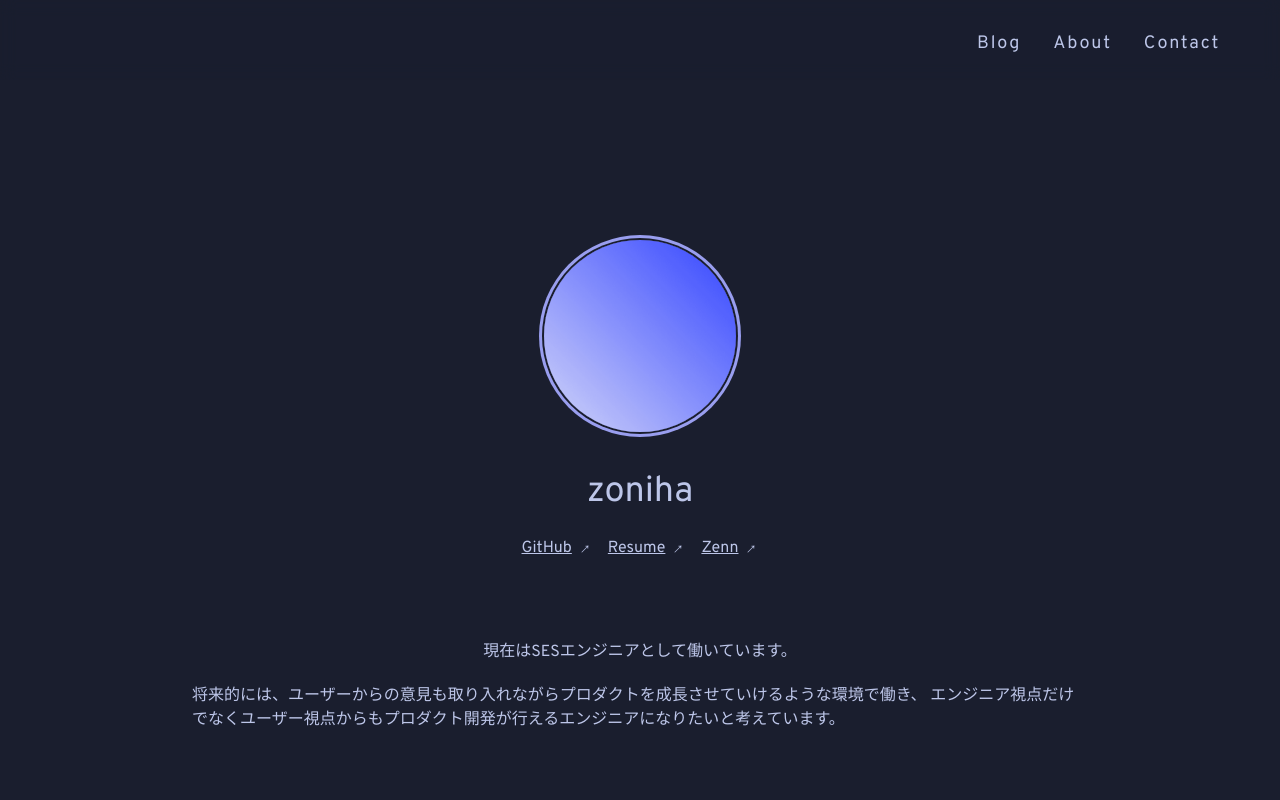
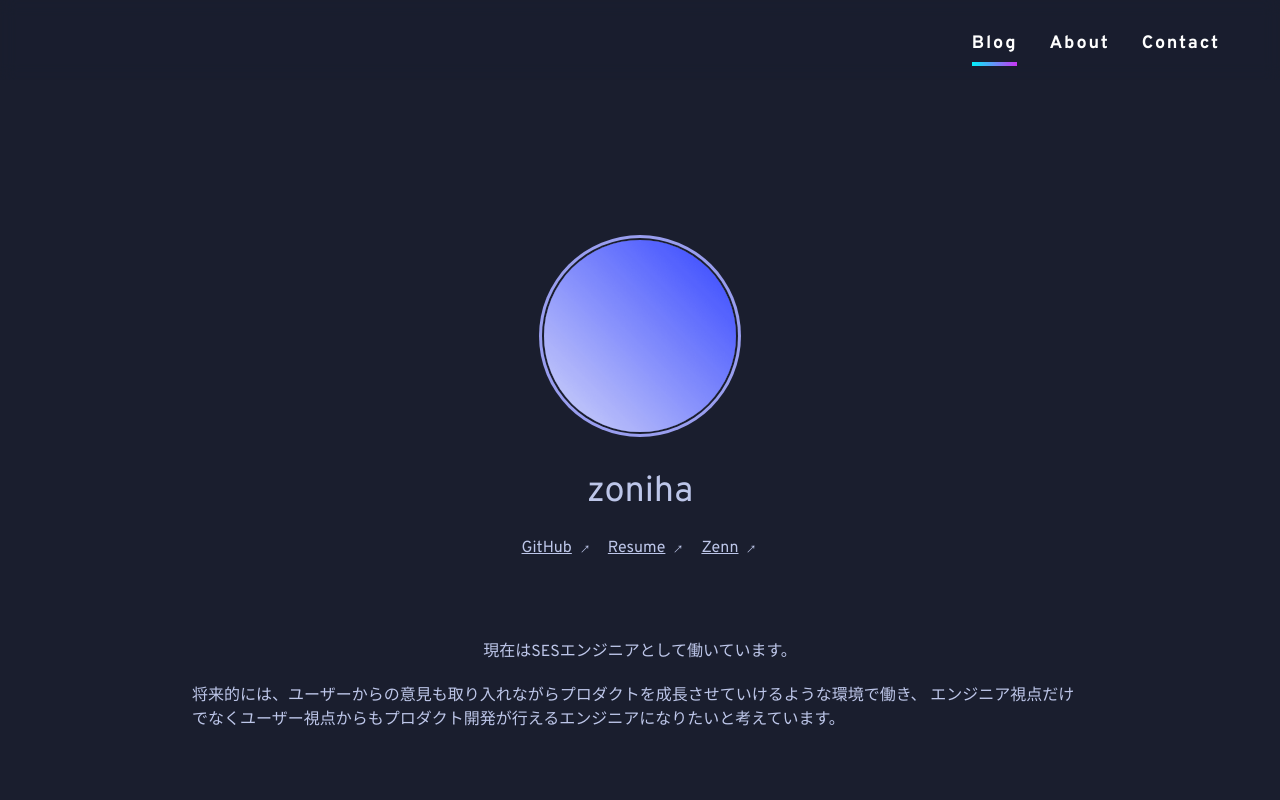
Before and after one commit to rerelurelu/kilonova, a Next.js app: page /about in a window 1280 px wide. Shown: the top 800 px of the page. Built offline with nearby package versions, Linux system fonts and the light colour scheme; no server answers.

Commit message:
layout: Update navbar design

```diff
--- a/src/components/molecules/Header.tsx
+++ b/src/components/molecules/Header.tsx
@@ -1,21 +1,40 @@
 import { NextPage } from 'next';
 import Link from 'next/link';
+import { useState } from 'react';
 
-const entries = [
+type Entries = 'blog' | 'about' | 'contact';
+
+const ENTRIES = [
   { href: '/', content: 'blog' },
   { href: '/about', content: 'about' },
   { href: '/contact', content: 'contact' },
 ] as const;
 
 const Header: NextPage = () => {
+  const [currentPage, setCurrentPage] = useState<Entries>('blog');
+
+  const handleClick = (e: any) => {
+    setCurrentPage(e.currentTarget.id);
+  };
   return (
     <div className="navbar fixed z-50 flex h-20 flex-row-reverse bg-base-100/30 px-11 pt-4 backdrop-blur">
       <ul className="menu menu-horizontal p-0">
-        {entries.map(({ href, content }) => {
+        {ENTRIES.map(({ href, content }) => {
           return (
             <li key={content}>
-              <Link href={href} className="hover:bg-transparent">
-                <span className="text-lg font-normal capitalize tracking-widest antialiased hover:opacity-70">
+              <Link
+                href={href}
+                className="hover:bg-transparent"
+                id={content}
+                onClick={handleClick}
+              >
+                <span
+                  className={`after:nav-underline relative text-lg font-semibold capitalize tracking-widest text-white antialiased ${
+                    currentPage === content
+                      ? 'after:w-full'
+                      : 'after:w-0 hover:after:w-full'
+                  }`}
+                >
                   {content}
                 </span>
               </Link>
```
